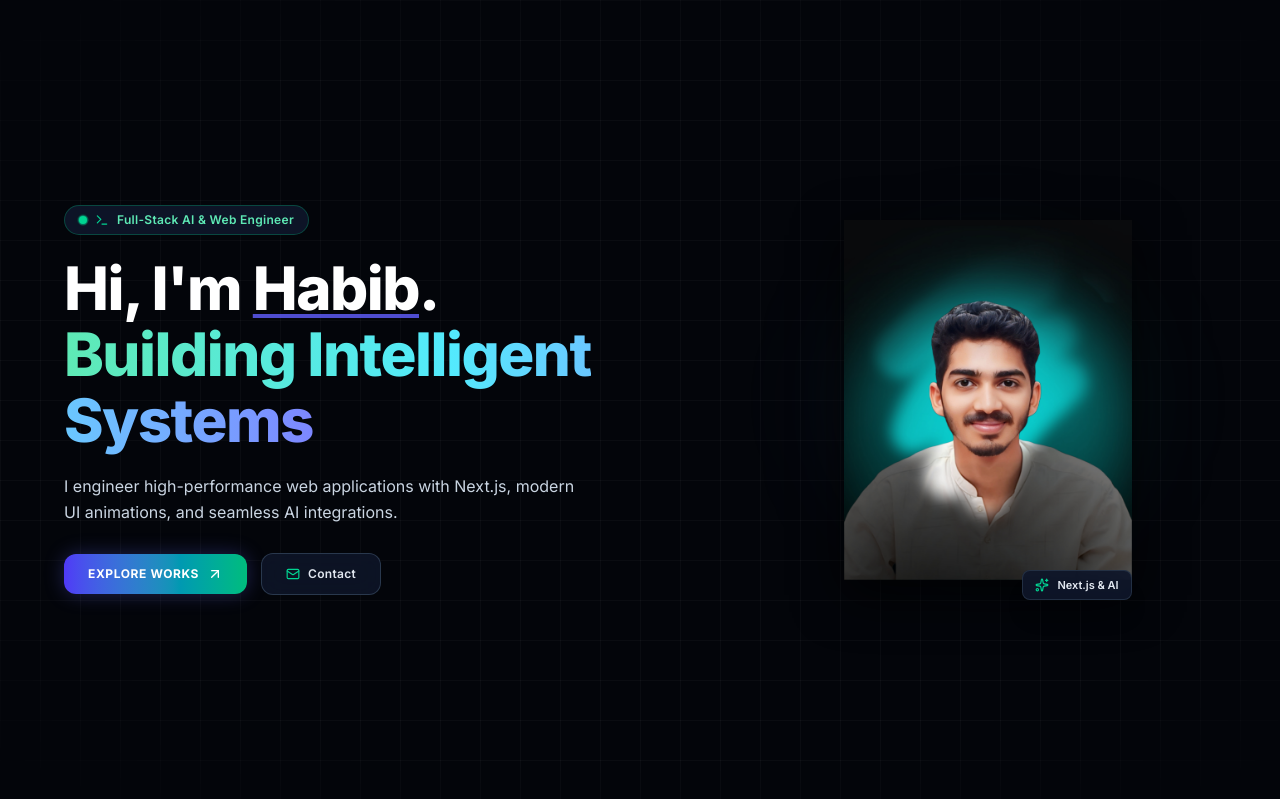
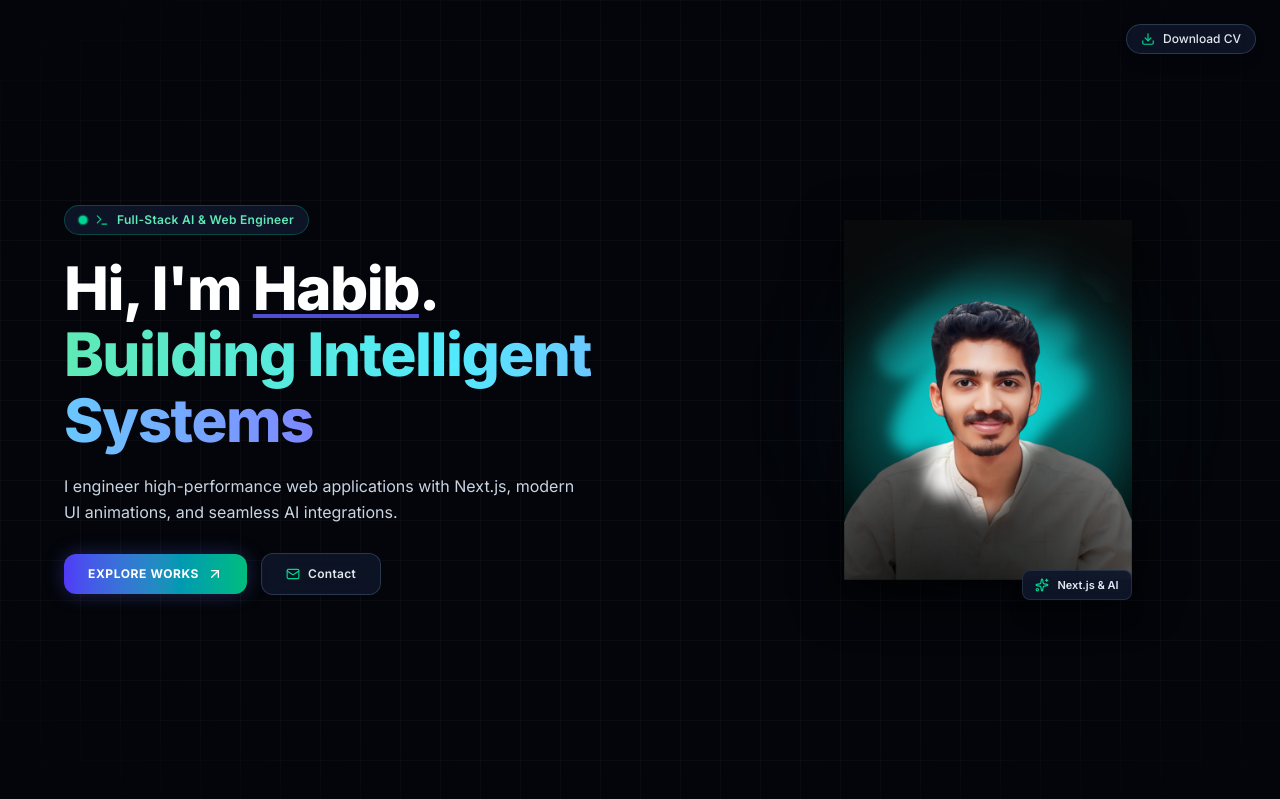
Before and after one commit to Habib-CodeX/Habib, a Next.js app: page / in a window 1280 px wide. Shown: the top 799 px of the page. Built offline with nearby package versions, Linux system fonts and the light colour scheme.

Commit message:
feat: add resume download button in hero section

```diff
--- a/src/components/hero/Hero.tsx
+++ b/src/components/hero/Hero.tsx
@@ -3,7 +3,7 @@
 import { motion, useMotionTemplate, useMotionValue, Variants } from 'framer-motion';
 import { MouseEvent } from 'react';
 import Image from 'next/image';
-import { ArrowUpRight, Terminal, Mail, Sparkles } from 'lucide-react';
+import { ArrowUpRight, Terminal, Mail, Sparkles, Download } from 'lucide-react';
 
 export default function Hero() {
   const mouseX = useMotionValue(0);
@@ -37,6 +37,20 @@ export default function Hero() {
       onMouseMove={handleMouseMove}
       className="relative min-h-screen flex items-center justify-center bg-[#03050a] text-white overflow-hidden px-6 py-20 select-none group"
     >
+      {/* Top Right Download Resume Button */}
+      <div className="absolute top-6 right-6 z-30">
+        <a
+          href="/HabibResume.pdf"
+          download="Habib-Resume.pdf"
+          target="_blank"
+          rel="noopener noreferrer"
+          className="inline-flex items-center gap-2 px-3.5 py-1.5 rounded-full bg-slate-900/80 border border-slate-700/80 text-slate-200 hover:text-white hover:border-emerald-500/50 hover:bg-slate-800 text-xs font-medium backdrop-blur-md transition-all duration-300 shadow-lg"
+        >
+          <Download className="w-3.5 h-3.5 text-emerald-400" />
+          Download CV
+        </a>
+      </div>
+
       {/* Background Grid Pattern */}
       <div className="absolute inset-0 z-0 bg-[linear-gradient(to_right,#ffffff08_1px,transparent_1px),linear-gradient(to_bottom,#ffffff08_1px,transparent_1px)] bg-[size:40px_40px] [mask-image:radial-gradient(ellipse_75%_65%_at_50%_50%,#000_70%,transparent_100%)] pointer-events-none" />
 
```
Also changed, not shown: 1 other file (tests, documents, lock files or other folders).
